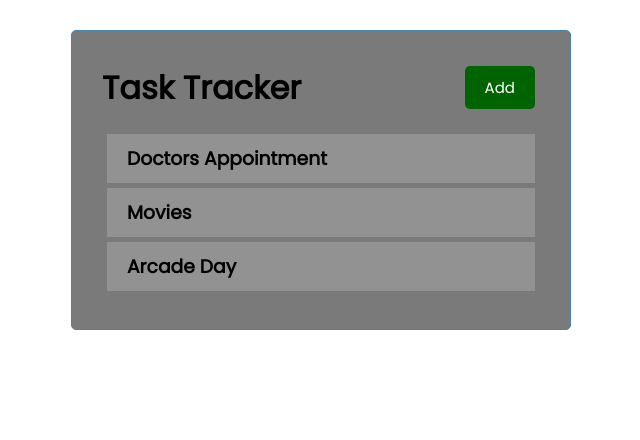
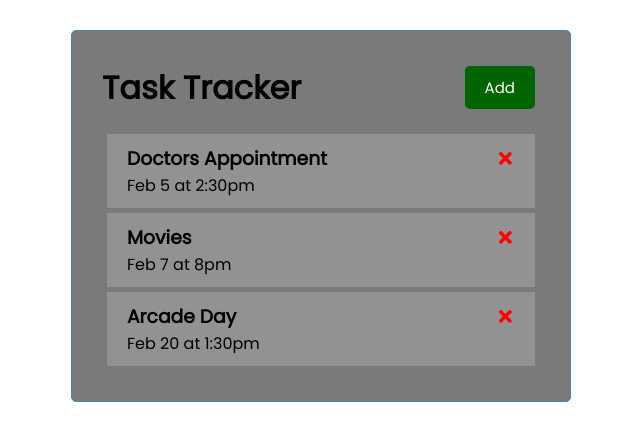
Before and after one commit to ZRozan/react-task-tracker, a React (Create React App) app: page / in a window 1280 px wide. Shown: the top 440 px of the page, without its empty margins (319-959 px from the left). Built offline with nearby package versions, Linux system fonts and the light colour scheme; the HTML template or start-up script is replaced by a standard one.

Commit message:
updated task singular

```diff
--- a/src/Components/Task.js
+++ b/src/Components/Task.js
@@ -1,7 +1,16 @@
-const Task = ({ task }) => {
+import { FaTimes } from "react-icons/fa";
+
+const Task = ({ task, onDelete, onToggle }) => {
   return (
-    <div className="task">
-      <h3>{task.text}</h3>
+    <div className="task" onDoubleClick={() => onToggle(task.id)}>
+      <h3>
+        {task.text}
+        <FaTimes
+          style={{ color: "red", cursor: "pointer" }}
+          onClick={() => onDelete(task.id)}
+        />
+      </h3>
+      <p>{task.day}</p>
     </div>
   );
 };
```
